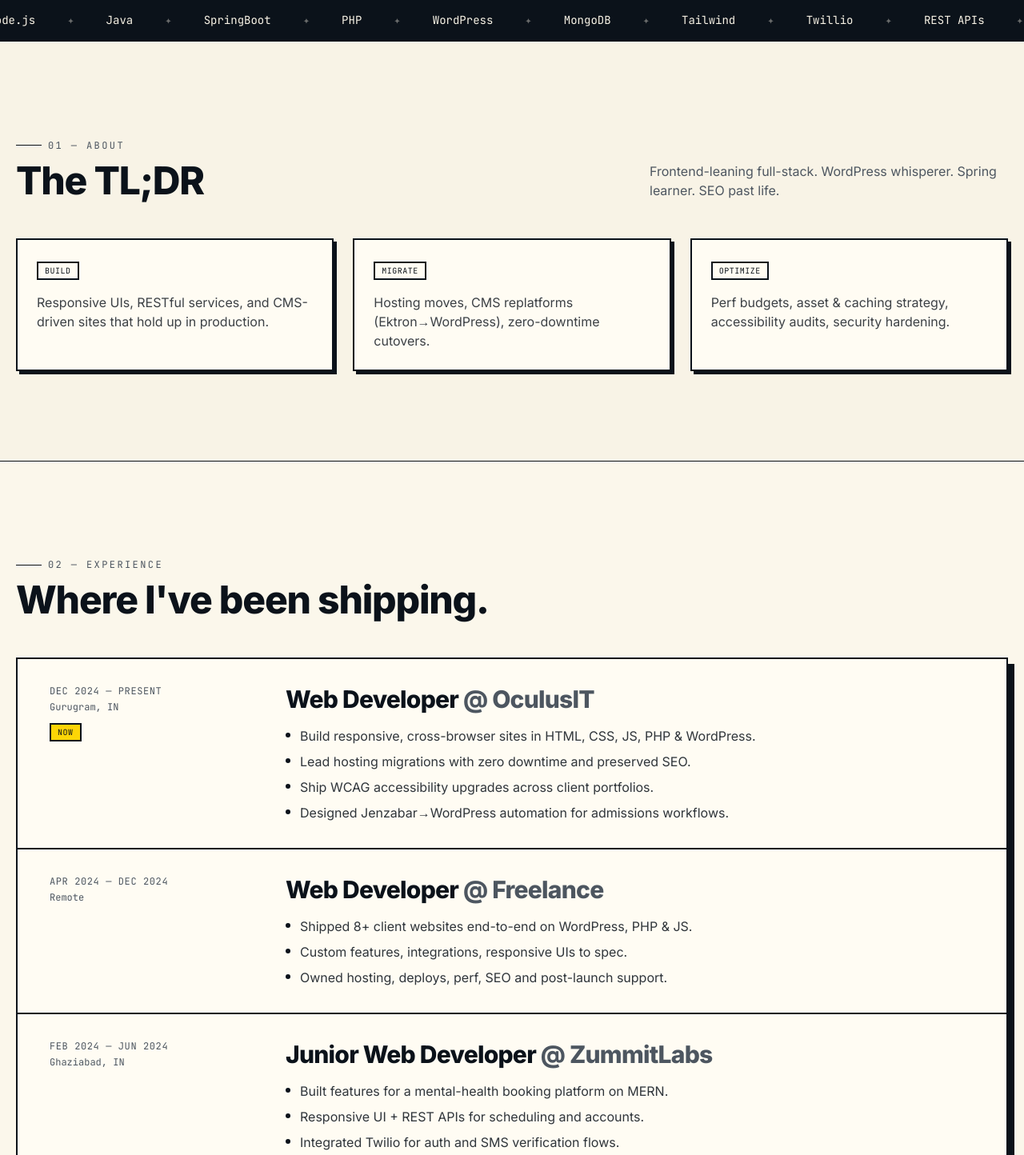
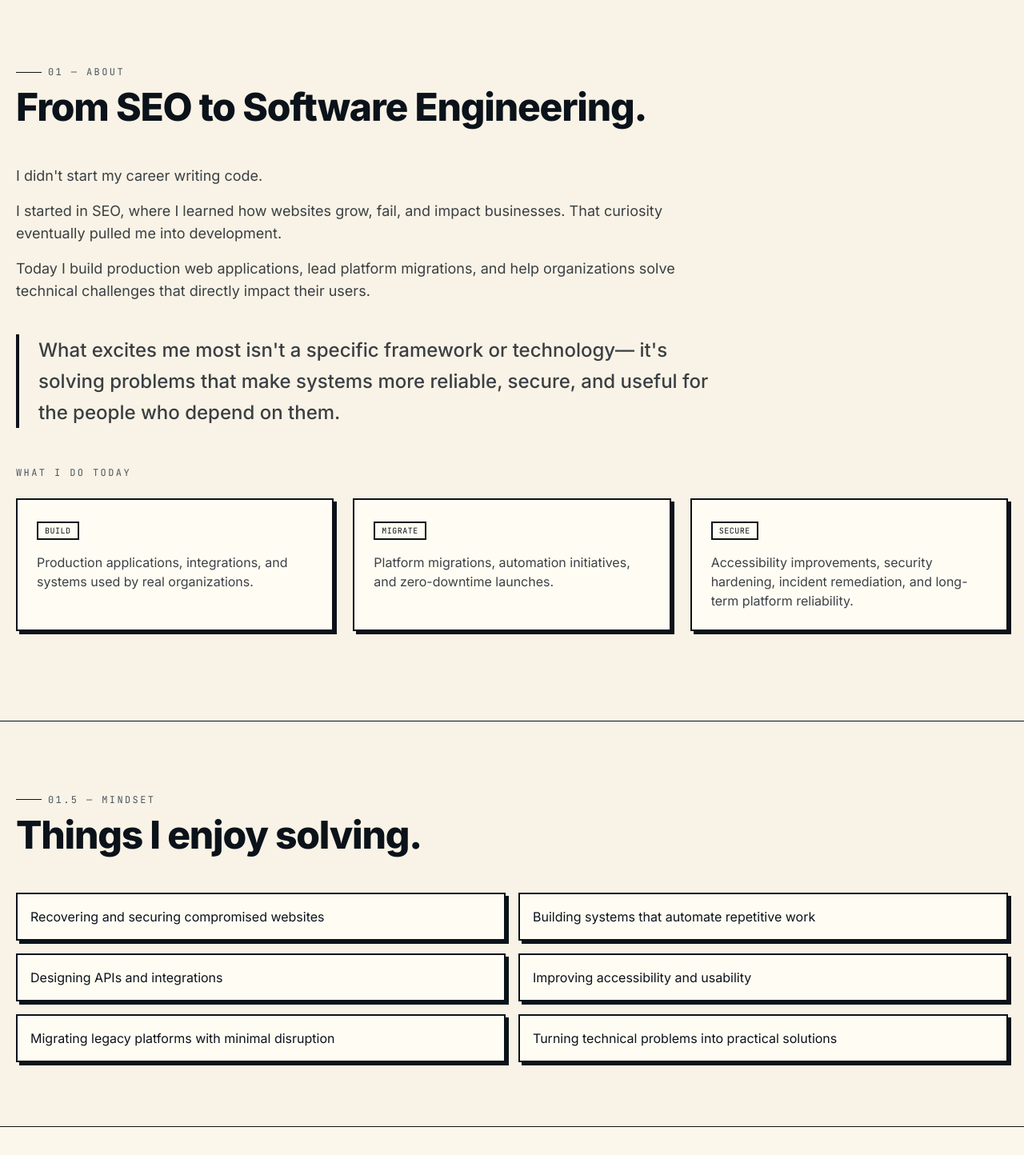
Before and after one commit to GouravBasera/portfolio, a React (Vite) app: page / in a window 1280 px wide. Shown: the part 1086-2530 px from the top of the page at 80% size. Built offline with nearby package versions, Linux system fonts and the light colour scheme; a web font is replaced by a local one.

Commit message:
Update content for better engagement

```diff
--- a/src/App.tsx
+++ b/src/App.tsx
@@ -7,6 +7,7 @@ function App() {
       <Hero />
       <Marquee />
       <About />
+      <ProblemSolving />
       <Experience />
       <Projects />
       <Stack />
@@ -254,7 +255,7 @@ function Hero() {
             <br />
             building{" "}
             <span className="relative inline-block">
-              <span className="relative z-10">Production-Ready</span>
+              <span className="relative z-10">production ready</span>
               <span
                 className="absolute inset-x-0 bottom-1 -z-0 h-4 md:h-6"
                 style={{ background: "var(--accent-yellow)" }}
@@ -414,22 +415,81 @@ function About() {
       <div className="mx-auto max-w-7xl px-5 py-20 md:py-28">
         <SectionHeader
           tag="01 — about"
-          title="The TL;DR"
-          sub="Frontend-leaning full-stack. WordPress whisperer. Spring learner. SEO past life."
+          title="From SEO to Software Engineering."
         />
+
+        <div className="mb-10 max-w-4xl text-lg text-foreground/80">
+          <p>I didn't start my career writing code.</p>
+
+          <p className="mt-4">
+            I started in SEO, where I learned how websites grow,
+            fail, and impact businesses. That curiosity eventually
+            pulled me into development.
+          </p>
+
+          <p className="mt-4">
+            Today I build production web applications, lead platform migrations, and help organizations solve technical challenges that directly impact their users.
+          </p>
+
+          <div className="mt-10 border-l-4 border-ink pl-6">
+  <p className="text-xl md:text-2xl font-medium leading-relaxed">
+    What excites me most isn't a specific framework or technology—
+    it's solving problems that make systems more reliable, secure,
+    and useful for the people who depend on them.
+  </p>
+</div>
+        </div>
+
+        <div className="mb-6 mt-12 font-mono text-xs uppercase tracking-[0.2em] text-muted-foreground">
+  What I do today
+</div>
+
         <div className="grid gap-6 md:grid-cols-3">
           <Card
             title="Build"
-            body="Responsive UIs, RESTful services, and CMS-driven sites that hold up in production."
+            body="Production applications, integrations, and systems used by real organizations."
           />
           <Card
             title="Migrate"
-            body="Hosting moves, CMS replatforms (Ektron→WordPress), zero-downtime cutovers."
+            body="Platform migrations, automation initiatives, and zero-downtime launches."
           />
           <Card
-            title="Optimize"
-            body="Perf budgets, asset & caching strategy, accessibility audits, security hardening."
+            title="Secure"
+            body="Accessibility improvements, security hardening, incident remediation, and long-term platform reliability."
           />
+        </div>
+      </div>
+    </section>
+  );
+}
+
+function ProblemSolving() {
+  const items = [
+    "Recovering and securing compromised websites",
+    "Building systems that automate repetitive work",
+    "Designing APIs and integrations",
+    "Improving accessibility and usability",
+    "Migrating legacy platforms with minimal disruption",
+    "Turning technical problems into practical solutions",
+  ];
+
+  return (
+    <section className="border-b border-ink">
+      <div className="mx-auto max-w-7xl px-5 py-20">
+        <SectionHeader
+          tag="01.5 — mindset"
+          title="Things I enjoy solving."
+        />
+
+        <div className="grid gap-4 md:grid-cols-2">
+          {items.map((item) => (
+            <div
+              key={item}
+              className="border-2 border-ink bg-card p-4 shadow-brutal"
+            >
+              {item}
+            </div>
+          ))}
         </div>
       </div>
     </section>
@@ -455,6 +515,13 @@ function Experience() {
           tag="02 — experience"
           title="Where I've been shipping."
         />
+        <p className="mb-10 max-w-4xl text-foreground/80">
+  Most of my experience has been spent solving production
+  problems: migrating critical platforms, recovering compromised
+  systems, improving accessibility, automating workflows, and
+  supporting organizations that depend on their web presence
+  every day.
+</p>
         <div className="border-2 border-ink bg-card shadow-brutal-lg">
           {EXPERIENCE.map((e, i) => (
             <article
@@ -639,16 +706,23 @@ function Contact() {
             05 — contact
           </div>
           <h2 className="mt-4 font-display text-4xl font-extrabold leading-[1] tracking-tight md:text-7xl">
-            Got a project?
+            Let's Solve
             <br />
             <span style={{ color: "var(--accent-yellow)" }}>
-              Let&apos;s build it.
+              something interesting.
             </span>
           </h2>
           <p className="mt-6 max-w-xl text-background/70 md:text-lg">
-            Open to full-time roles and select freelance engagements. Fastest
-            reply via email.
-          </p>
+  Whether it's a software engineering opportunity, a backend
+  project, a platform migration, or a difficult technical
+  challenge, I'd love to hear about it.
+
+  <br />
+  <br />
+
+  The best conversations usually start with an interesting
+  problem.
+</p>
           <div className="mt-10 grid gap-3 md:grid-cols-3">
             <ContactLink
               label="email"
@@ -706,8 +780,7 @@ function Footer() {
     <footer className="bg-background">
       <div className="mx-auto flex max-w-7xl flex-col items-start justify-between gap-3 px-5 py-8 md:flex-row md:items-center">
         <div className="font-mono text-xs text-muted-foreground">
-          © {new Date().getFullYear()} Gourav Basera · built with care in
-          Gurugram
+          Built with curiosity, shaped by real-world problems, and always a work in progress.
         </div>
         <div className="font-mono text-xs text-muted-foreground">
           v1.0 · last_deploy:{" "}
```
